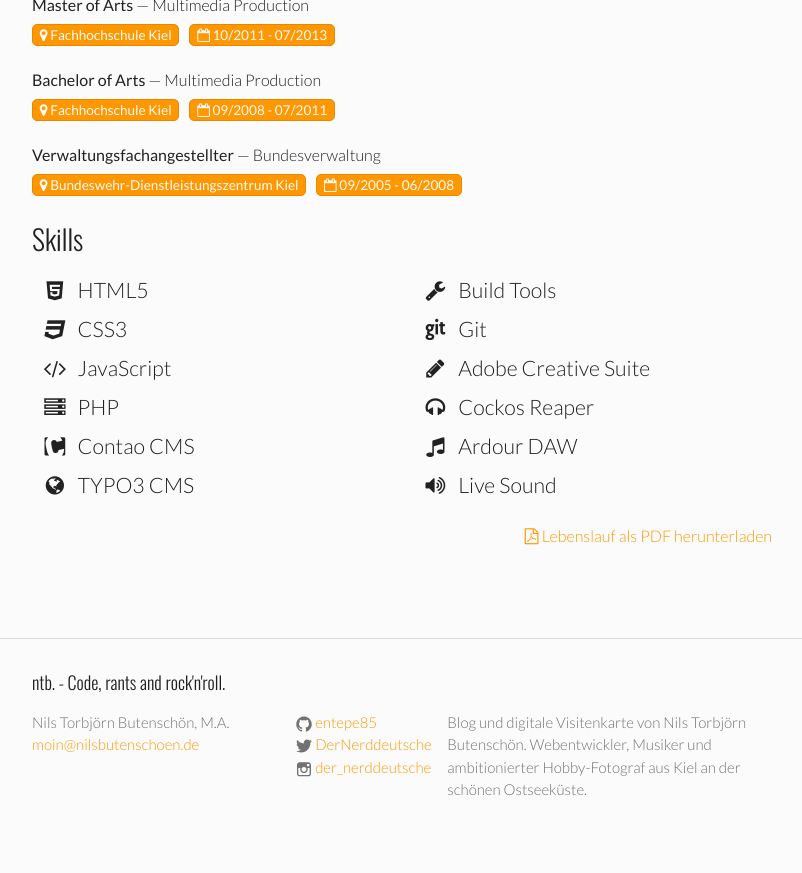
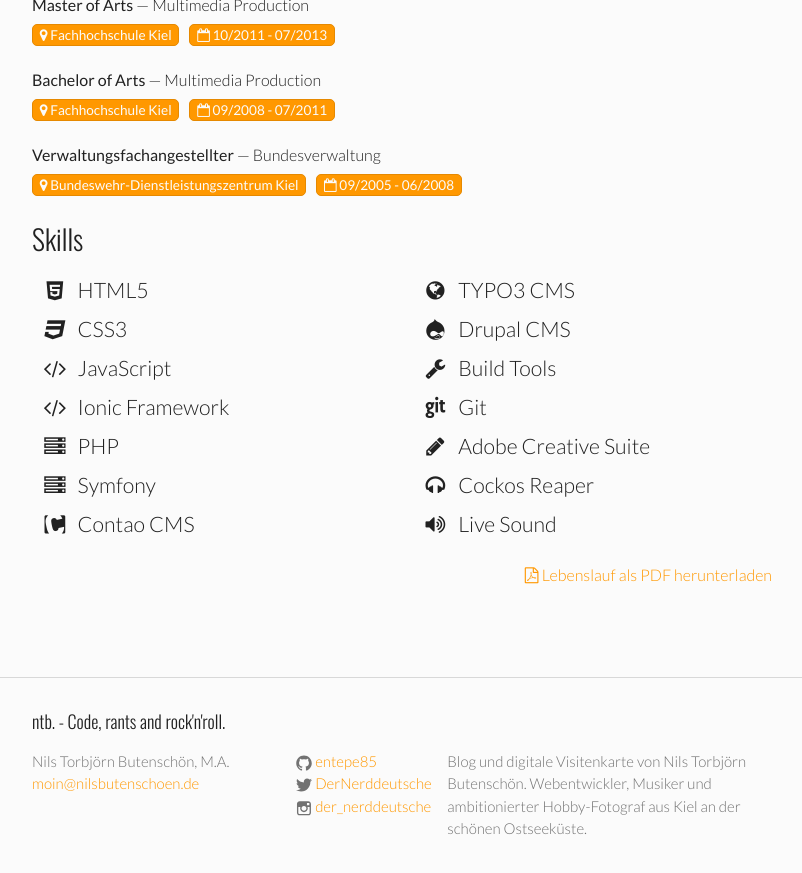
Before and after one commit to entepe85/nilsbutenschoen.de, a Jekyll site: the page built from vita/vita.html, in a window 1280 px wide and 900 px high, scrolled down 1566 px. Shown: the top 873 px of the window, without its empty margins (238-1040 px from the left). Built offline with Jekyll 4.4.1, drawn with Linux system fonts in a browser that asks for light colours; nearby versions of some CDN libraries.

Commit message:
Update my vita.

```diff
--- a/_includes/head.html
+++ b/_includes/head.html
@@ -9,7 +9,7 @@
   <meta name="description" content="{% if page.excerpt %}{{ page.excerpt | strip_html | strip_newlines | truncate: 160 }}{% else %}{{ site.description }}{% endif %}">
 
   <link rel="icon" href="{{ "/icon.png" | prepend: site.url }}">
-  <link rel="stylesheet" href="https://maxcdn.bootstrapcdn.com/font-awesome/4.4.0/css/font-awesome.min.css">
+  <link rel="stylesheet" href="https://maxcdn.bootstrapcdn.com/font-awesome/4.6.3/css/font-awesome.min.css">
   <link rel="stylesheet" href="{{ "/css/main.css" | prepend: site.baseurl }}">
   <link rel="canonical" href="{{ page.url | replace:'index.html','' | prepend: site.baseurl | prepend: site.url }}">
   <link rel="alternate" type="application/rss+xml" title="{{ site.title }}" href="{{ "/feed.xml" | prepend: site.baseurl | prepend: site.url }}">
--- a/vita/vita.html
+++ b/vita/vita.html
@@ -80,14 +80,16 @@
         <li><i class="fa-li fa fa-html5"></i>HTML5</li>
         <li><i class="fa-li fa fa-css3"></i>CSS3</li>
         <li><i class="fa-li fa fa-code"></i>JavaScript</li>
+        <li><i class="fa-li fa fa-code"></i>Ionic Framework</li>
         <li><i class="fa-li fa fa-server"></i>PHP</li>
+        <li><i class="fa-li fa fa-server"></i>Symfony</li>
         <li><i class="fa-li fa fa-contao"></i>Contao CMS</li>
         <li><i class="fa-li fa fa-globe"></i>TYPO3 CMS</li>
+        <li><i class="fa-li fa fa-drupal"></i>Drupal CMS</li>
         <li><i class="fa-li fa fa-wrench"></i>Build Tools</li>
         <li><i class="fa-li fa fa-git"></i>Git</li>
         <li><i class="fa-li fa fa-pencil"></i>Adobe Creative Suite</li>
         <li><i class="fa-li fa fa-headphones"></i>Cockos Reaper</li>
-        <li><i class="fa-li fa fa-music"></i>Ardour DAW</li>
         <li><i class="fa-li fa fa-volume-up"></i>Live Sound</li>
     </ul>
 
```
Also changed, not shown: 1 other file.
